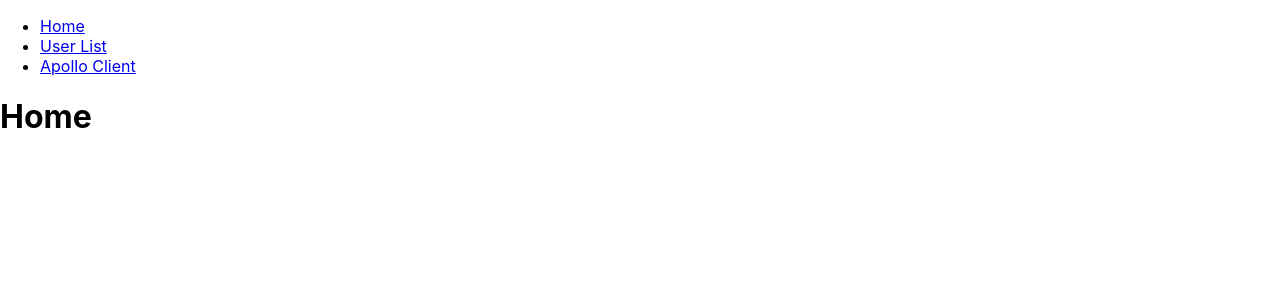
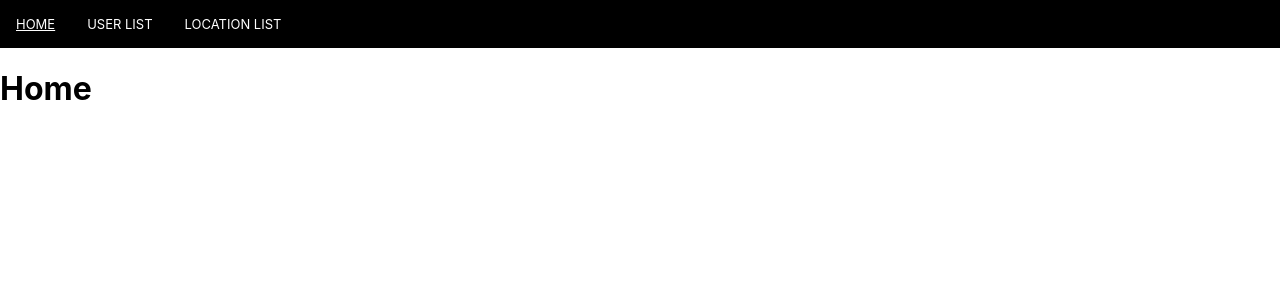
Before and after one commit to peter-breslin/react-demo, a React (Create React App) app: page / in a window 1280 px wide. Shown: the top 300 px of the page. Built offline with nearby package versions, Linux system fonts and the light colour scheme.

Commit message:
styled nav bar horizontal

```diff
--- /dev/null
+++ b/src/layout/navbar.css
@@ -0,0 +1,27 @@
+ul.nav {
+    list-style-type: none;
+    margin: 0;
+    padding: 0;
+    overflow:auto;
+    background-color: black;
+  }
+
+  ul.nav li {
+    float: left;
+    font-size: small;
+    text-transform: uppercase;
+
+  }
+
+  ul.nav li a {
+    display: block;
+    color: white;
+    text-align: center;
+    padding: 1rem 1rem;
+    text-decoration: none;
+  }
+
+  ul.nav li a:hover{
+    color: white;
+    text-decoration: underline;
+  }
--- a/src/layout/navbar.js
+++ b/src/layout/navbar.js
@@ -1,12 +1,12 @@
 import  { Outlet, Link} from 'react-router-dom';
-
+import './navbar.css';
 
 const App = () => {
 
     return(
         <>
-          <nav>
-        <ul>
+      <nav>
+        <ul className='nav'>
           <li>
             <Link to="/">Home</Link>
           </li>
@@ -14,11 +14,10 @@ const App = () => {
             <Link to="/user-list">User List</Link>
           </li>
           <li>
-            <Link to="/location-list">Apollo Client</Link>
+            <Link to="/location-list">Location List</Link>
           </li>
         </ul>
       </nav>
-
       <Outlet />
         </>
     )
```
